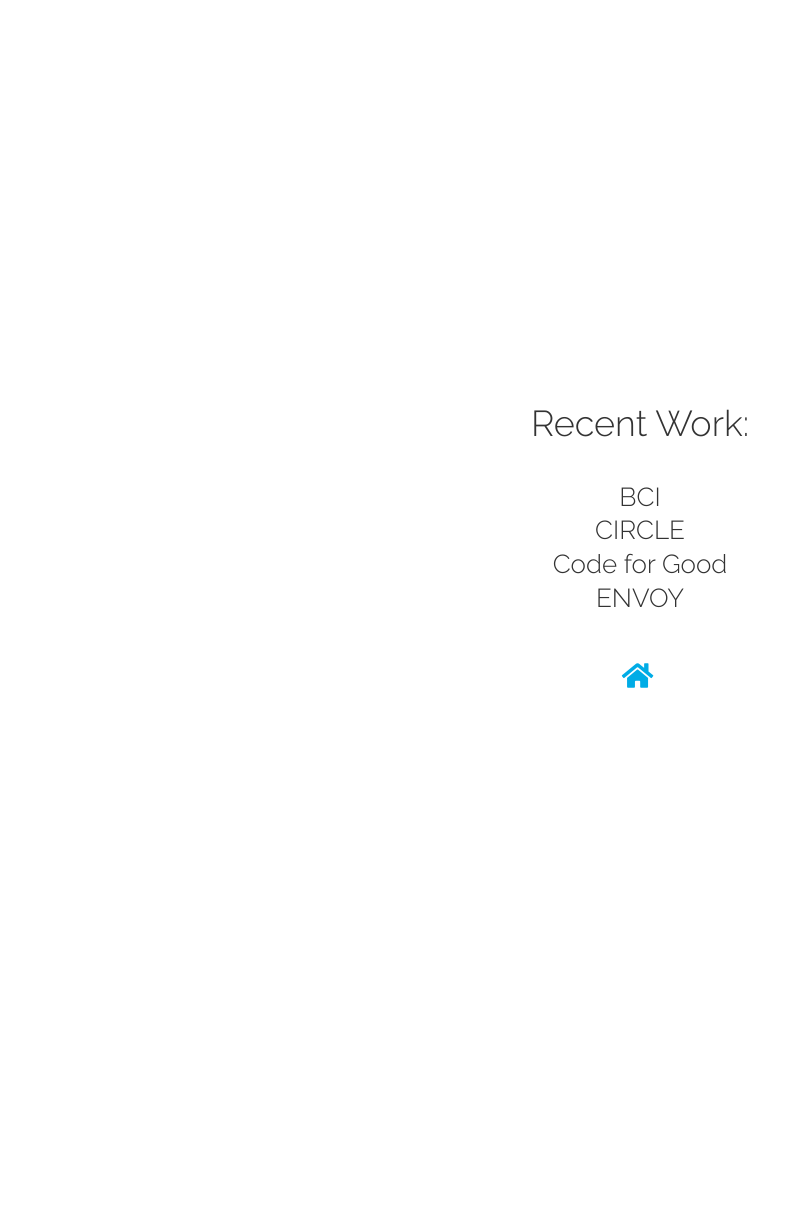
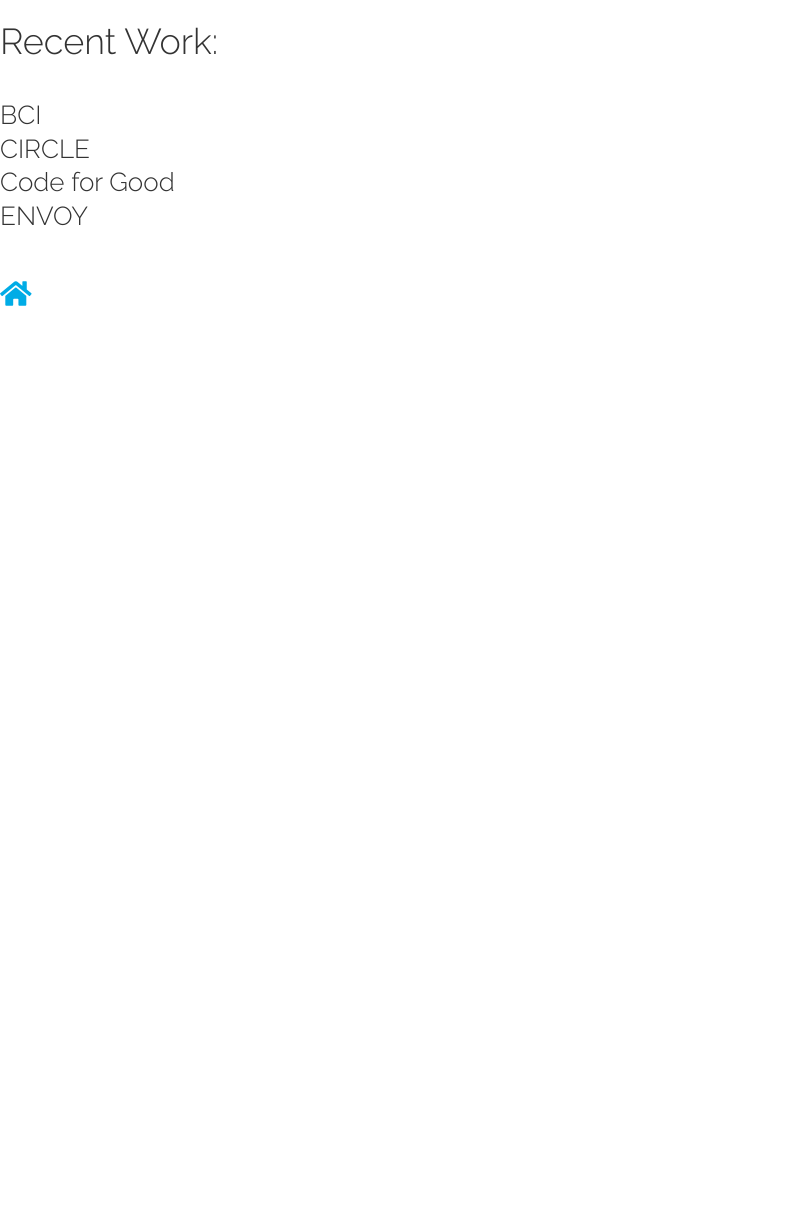
Before and after one commit to EvanDietrich/EvanDietrich.github.io, a Jekyll site: the page updates.html, which Jekyll copies as it is, in a window 1280 px wide. Shown: the whole page, without its empty margins (0-810 px from the left). Built offline with Jekyll 4.4.1, drawn with Linux system fonts in a browser that asks for light colours; nearby versions of some CDN libraries; before the commit the page ends 900 px from its top, so only the background shows below that.

Commit message:
Update updates.html

```diff
--- a/updates.html
+++ b/updates.html
@@ -31,7 +31,7 @@
 <body>
 
 <div id="particles-js">
-  <div id="text2">
+  <br>
   <div id="headhead">Recent Work:</div>
   <div id="description"><br>BCI<br>CIRCLE<br>Code for Good<br>ENVOY<br></div>
   <br><br>
```
